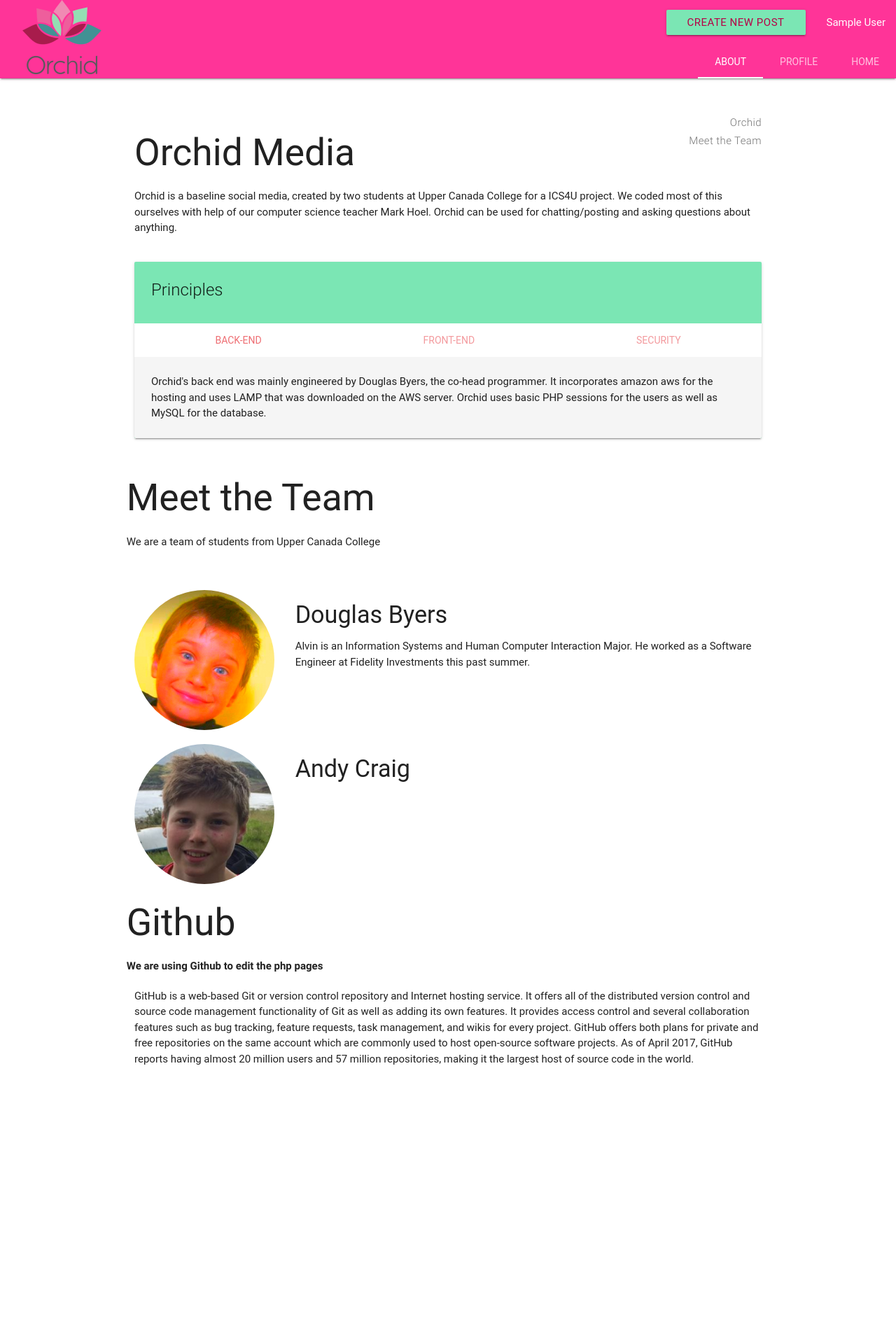
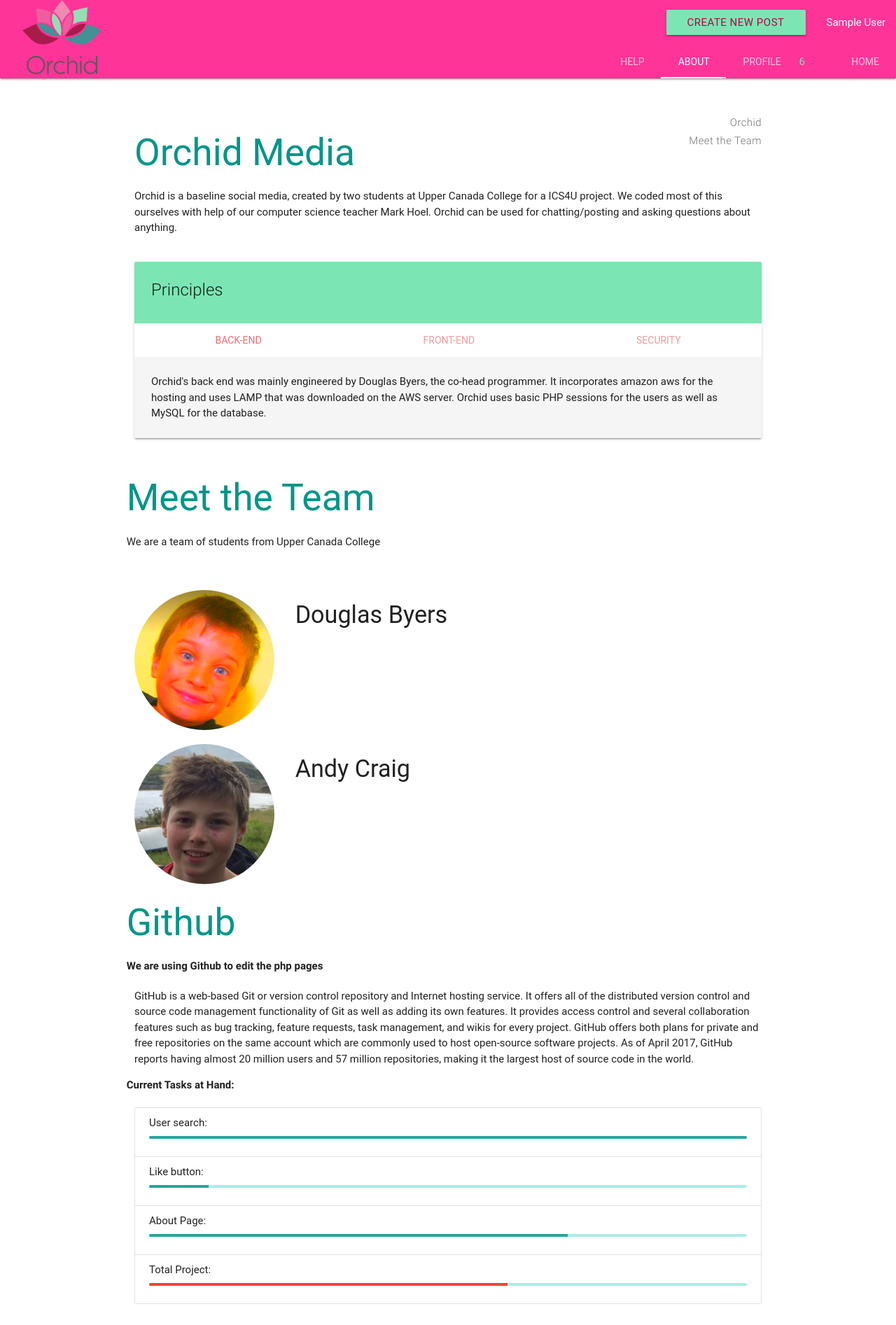
Before and after one commit to 0rchid/Orchid, a PHP site: page /edit.php in a window 1280 px wide, after a click on "ABOUT". Shown: the whole page at 70% size. Before the commit the page ends 1521 px from the top, so only its background shows below. Run offline with PHP 8.4, Linux system fonts and the light colour scheme; the visitor is signed in with stand-in values (Sample User, id 1); data comes from the database, SQL or seed files in the repository; data that the repository does not hold is empty; some libraries are stand-ins or nearby versions; some web fonts are replaced.

Commit message:
css stuff

```diff
--- a/edit.php
+++ b/edit.php
@@ -13,6 +13,7 @@
 	require("common.php");
 
 
+
 	//$_SESSION['user'] = "anf";
 
 	if(empty($_SESSION['user'])) {
@@ -26,6 +27,8 @@
 		}
 	// To access $_SESSION['user'] values put in an array, show user his username
 	$arr = array_values($_SESSION['user']);
+
+
 ?>
 
 <head>
@@ -77,9 +80,10 @@
 				<br>
 				<div class="nav-content">
 	        <ul class="tabs tabs-transparent">
-	          <li class="tab right"><a class = "active " href="#home">Home</a></li>
-	          <li class="tab right "><a  href="#profile">Profile </a></li>
+	          <li class="tab right"><a class = "active " href="#home">Home </a></li>
+	          <li class="tab right "><a  href="#profile">Profile <span style = "color:#7be6b4" class="badge">6</span></a></li>
 						<li class="tab right "><a  href="#about">About </a></li>
+						<li class="tab right "><a  href="#help">Help </a></li>
 	        </ul>
 	      </div>
 	    </div>
@@ -361,7 +365,7 @@
 	    </div>
 
       <div id="materialdesign" class="section scrollspy">
-						<h2 class = "header">	Orchid Media</h2>
+						<h2 style = " color : #009688" class = "header">	Orchid Media</h2>
 						<p class = "caption">
         		Orchid is a baseline social media, created by two students at Upper Canada College for a ICS4U project.
 							 We coded most of this ourselves with help of our computer science teacher Mark Hoel. Orchid can be used for chatting/posting and asking questions about anything. </p>
@@ -391,7 +395,7 @@
       <!--  About the Team-->
       <div id="team" class="section scrollspy">
         <div class="row">
-          <h2 class="header">Meet the Team</h2>
+          <h2 class="header" style = " color : #009688">Meet the Team</h2>
           <p class="caption">We are a team of students from Upper Canada College</p>
           <div class="s12 center">
 
@@ -407,8 +411,8 @@
           </div>
           <div class="col s12 m9">
             <h4>Douglas Byers</h4>
-            <p>Alvin is an Information Systems and Human Computer Interaction Major. He worked as a Software Engineer at Fidelity Investments this past summer.</p>
-          </div>
+            <p></p>
+						  </div>
         </div>
 
         <div class="row">
@@ -423,7 +427,7 @@
           </div>
         </div>
 				<div class="row">
-          <h2 class="header">Github</h2>
+          <a href = "https://github.com/0rchid"><h2 style = " color : #009688" class="header">Github</h2></a>
           <b>We are using Github to edit the php pages</b>
           <div class="s12 center">
 
@@ -434,6 +438,33 @@
 				GitHub offers both plans for private and free repositories on the same account which are commonly used to host open-source software projects. As of April 2017, GitHub reports having almost 20 million users and 57 million repositories, making it the largest host of source code in the world.
 
 			</p>
+			<div class = "row">
+			<b>Current Tasks at Hand:</b>
+		</div>
+			<ul class = "collection">
+				<li class = "collection-item"> User search: <br>
+					<div class="progress">
+    					<div class="determinate" style="width: 100%"></div>
+  				</div>
+				</li>
+				<li class = "collection-item"> Like button: <br>
+					<div class="progress">
+    					<div class="determinate" style="width: 10%"></div>
+  				</div>
+				</li>
+				<li class = "collection-item"> About Page: <br>
+					<div class="progress">
+    					<div class="determinate" style="width: 70%"></div>
+  				</div>
+				</li>
+				<li class = "collection-item"> Total Project: <br>
+					<div class="progress">
+    					<div class="determinate red" style="width: 60%"></div>
+  				</div>
+				</li>
+			</ul>
+
+
 
     </div>
     <!-- Table of Contents -->
@@ -443,6 +474,9 @@
 </div> <!-- End Container -->
 </div>
 </section>
+<section id = "help">
+	Nothing Yet :(
+</section>
  </div>
 	</body>
 </html>
```
